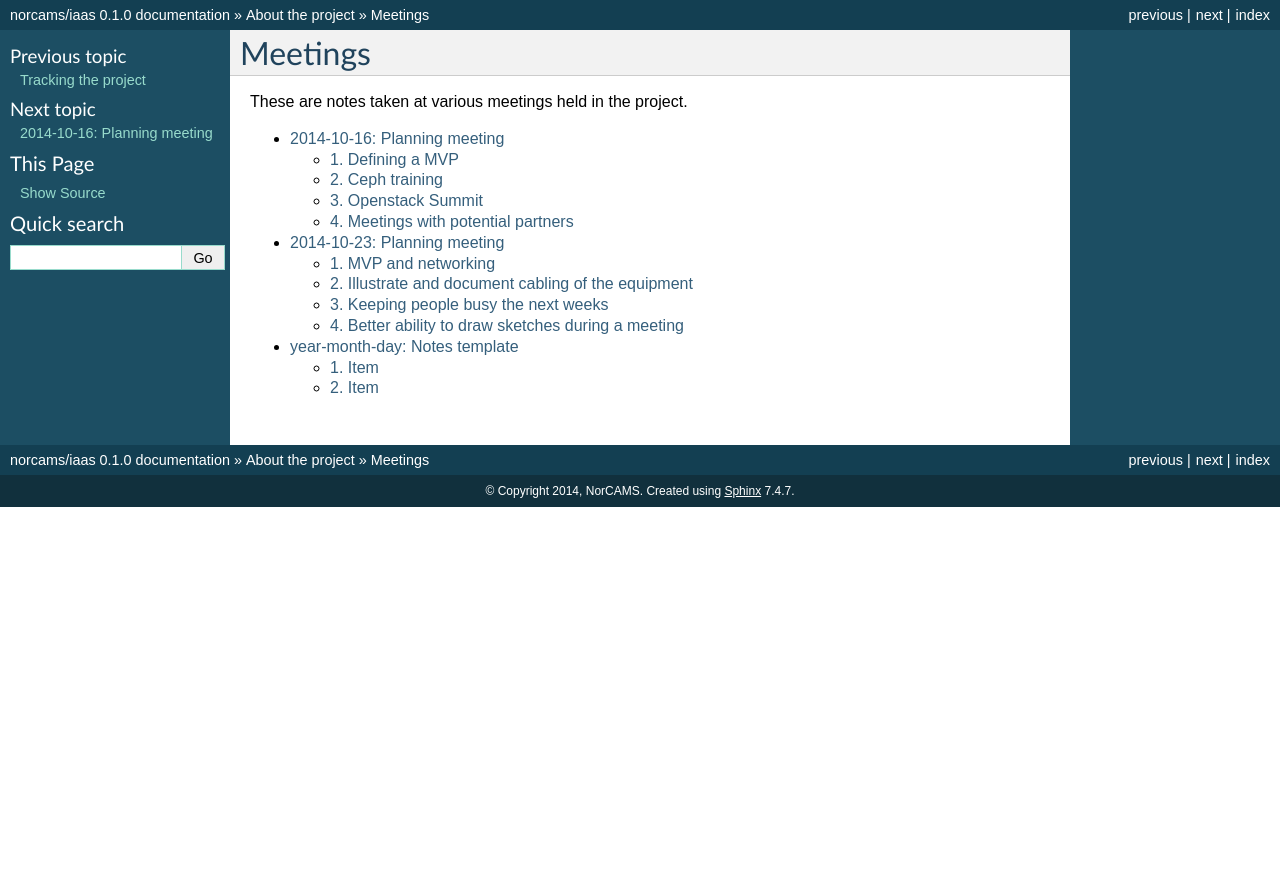
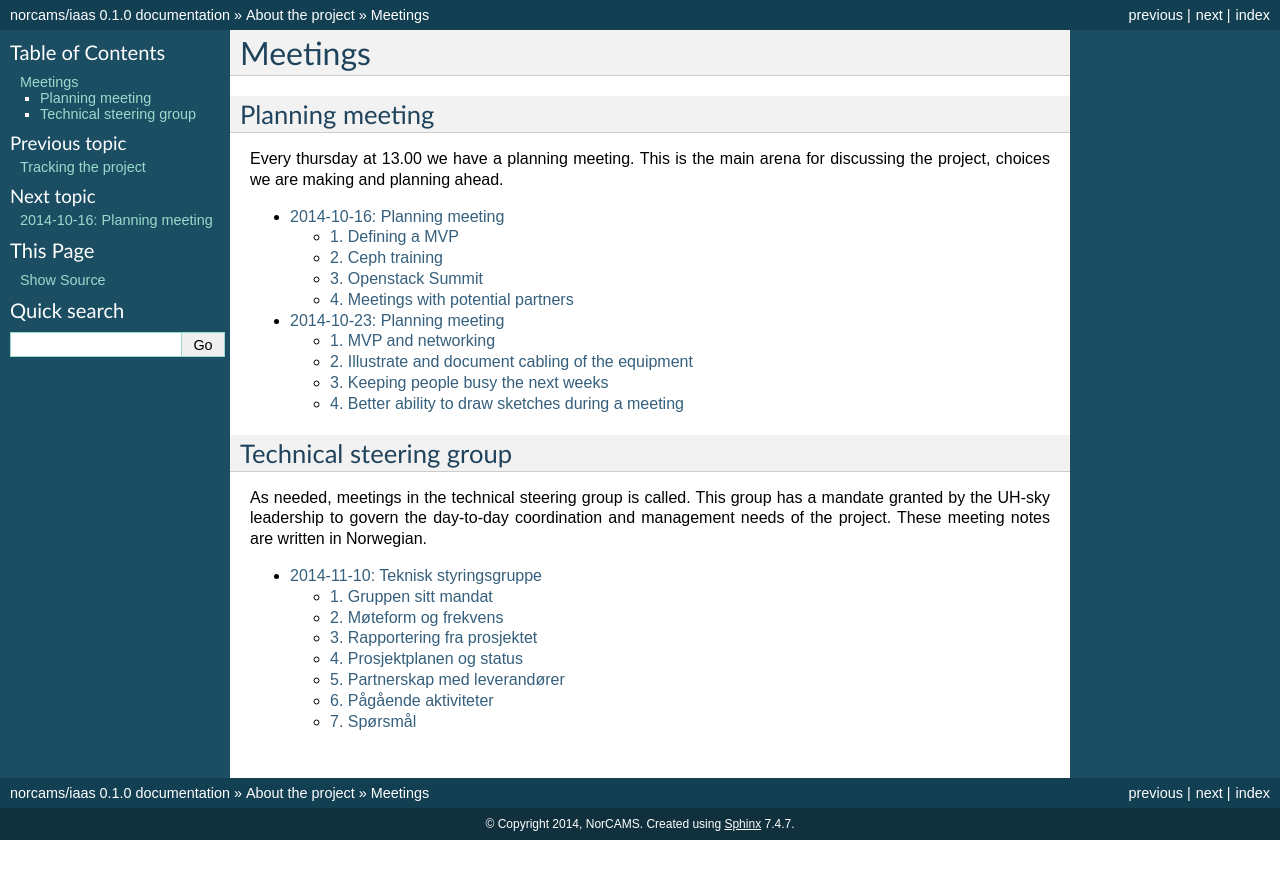
Before and after one commit to norcams/iaas, a Sphinx documentation site: the page built from docs/project/meetings/index.rst, in a window 1280 px wide. Shown: the top 879 px of the page. Built offline with Sphinx 7.4.7, drawn with Linux system fonts in a browser that asks for light colours.

Commit message:
First meeting in 'teknisk styringsgruppe' (meeting notes in Norwegian)

```diff
--- a/docs/project/meetings/index.rst
+++ b/docs/project/meetings/index.rst
@@ -2,10 +2,28 @@
 Meetings
 ========
 
-These are notes taken at various meetings held in the project.
+Planning meeting
+----------------
+
+Every thursday at 13.00 we have a planning meeting. This is the main arena for
+discussing the project, choices we are making and planning ahead.
 
 .. toctree::
     :glob:
     :maxdepth: 2
 
-    *
+    planning_*
+
+Technical steering group
+------------------------
+
+As needed, meetings in the technical steering group is called. This group has a
+mandate granted by the UH-sky leadership to govern the day-to-day coordination
+and management needs of the project. These meeting notes are written in
+Norwegian.
+
+.. toctree::
+    :glob:
+    :maxdepth: 2
+
+    teknisk_styringsgruppe_*
```
Also changed, not shown: docs/project/meetings/teknisk_styringsgruppe_2014-11-10.rst (added, +190 -0 lines), docs/project/meetings/planning_2014-10-16.rst (renamed from docs/project/meetings/2014-10-16_planning.rst), docs/project/meetings/planning_2014-10-23.rst (renamed from docs/project/meetings/2014-10-23_planning.rst).
